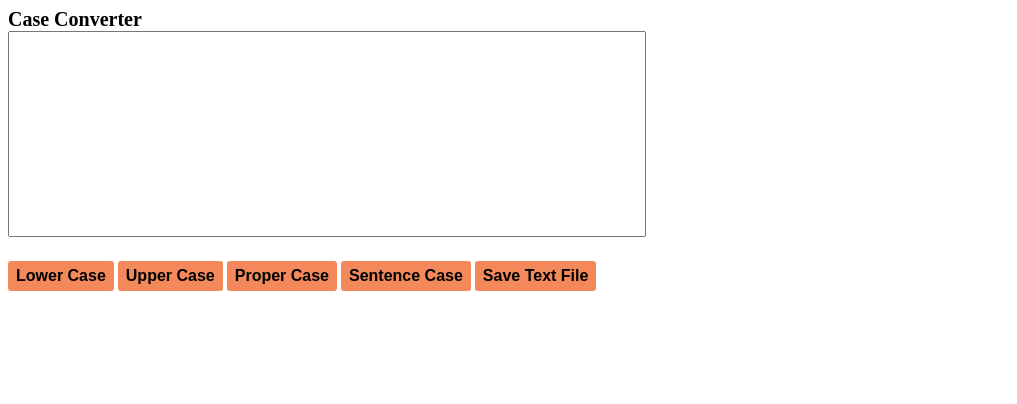
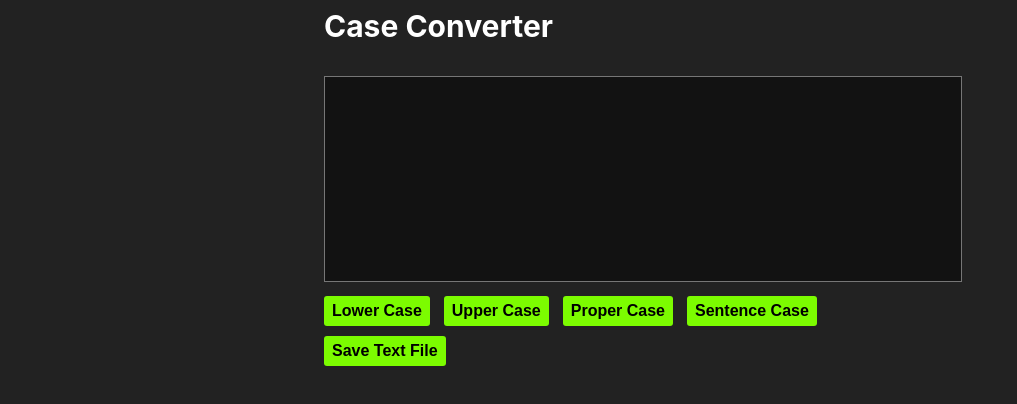
Before and after one commit to MRohit1953/Case_converter, a plain HTML site: page index.html in a window 1280 px wide. Shown: the whole page, without its empty margins (0-1017 px from the left). Drawn offline with Linux system fonts and the dark colour scheme.

Commit message:
Update styles.css

```diff
--- a/styles/styles.css
+++ b/styles/styles.css
@@ -1,14 +1,26 @@
-.title{
-    font-size: 20px;
+
+
+.title {
+    font-size: 30px;
     font-weight: bold;
+    font-family: "SF Pro Text", serif;
+
+    margin: 0 50% auto;
+
 }
-textarea{
+
+textarea {
     width: 50%;
     height: 200px;
     resize: none;
-    margin-bottom: 10px;
+    background-color: #121212;
+    font-size: 17px;
+    font-family: "SF Pro Text", serif;
+    margin: auto;
+
 }
-button{
+
+button {
     margin-top: 10px;
     border: none;
     background-color: #f3885b;
@@ -16,5 +28,51 @@ button{
     padding: 6px 8px;
     font-size: 16px;
     font-weight: bold;
+}
+
+@media (max-width: 768px) {
+    .title {
+        font-size: 16px;
+    }
+
+    textarea {
+        width: 100%;
+    }
+}
+
+@media (prefers-color-scheme: dark) {
+    body {
+        background-color: #222;
+        color: #fff;
+    }
+
+    .title {
+        color: #fff;
+        margin: 0 25% auto;
+    }
+
+    textarea {
+        color: #fff;
+        background-color: #121212;
+        margin:auto;
+    }
+
+    button {
+        background-color: lawngreen;
+        margin-right: 10px;
+    }
+
+    button:hover {
+        background-color: #f3885b;
+    }
+
+#myTextarea{
+
+        margin: 2rem 25% auto;
 
 }
+.buttons{
+        margin: 0 25% auto;
+
+}
+}
```
